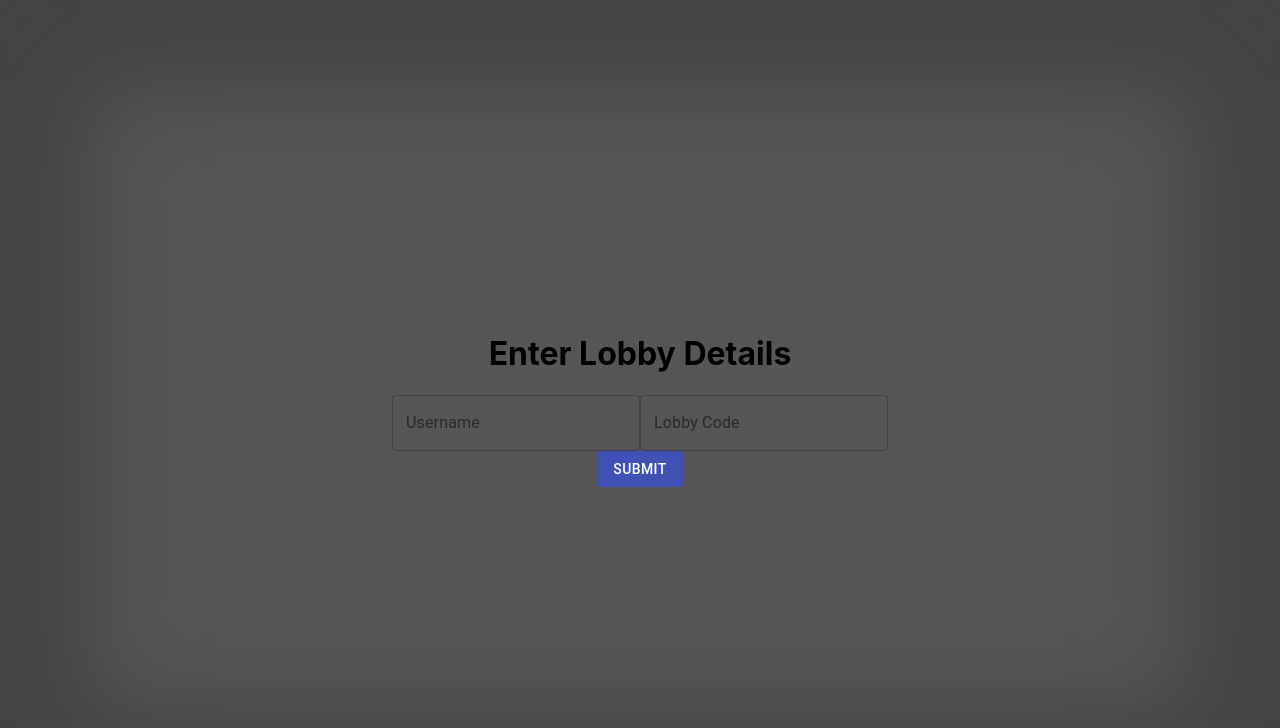
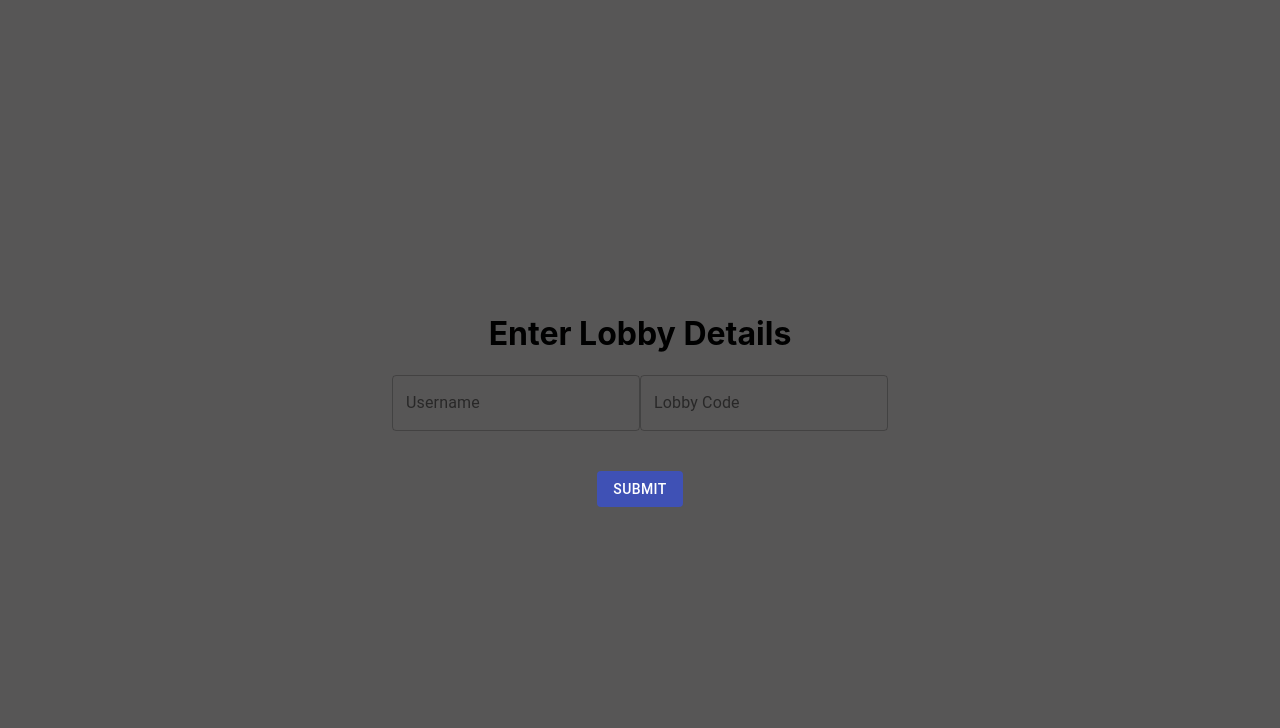
Before and after one commit to kavin1022/traffic-jam, a React (Create React App) app in the folder frontend/: page /join in a window 1280 px wide. Shown: the top 728 px of the page. Built offline with nearby package versions, Linux system fonts and the light colour scheme.

Commit message:
Increased gap between button and text field on start and join page

```diff
--- a/frontend/src/pages/AnotherPage.js
+++ b/frontend/src/pages/AnotherPage.js
@@ -1,25 +1,29 @@
-import React from 'react';
+import { useState, useEffect } from 'react';
 import { makeStyles } from '@material-ui/core';
 import '../styling/index.css';
 import InfoStats from '../components/TrafficPage/InfoStats';
 import Button from '@material-ui/core/Button';
 
-function startBreak() {
-  document.body.style = 'background: #bb1e10;';
-  console.log("test")
-}
+function AnotherPage() {
 
-function finishBreak() {
-  document.body.style = 'background: #33a532;';
-}
+  const [message, SetMessge] = useState("Work Away!");
 
-function AnotherPage() {
+  function startBreak() {
+    document.body.style = 'background: #bb1e10;';
+    SetMessge("Time to break!");
+  }
+
+  function finishBreak() {
+    document.body.style = 'background: #33a532;';
+    SetMessge("Work Away!");
+  }
 
   return (
     <div>
       <h1>Room Number: #28123</h1>
       <InfoStats/>
       <br/>
+      <p>{message}</p>
       <div className="three-lights">
         <button class="red" onClick={startBreak}></button>
         <span class="yellow"></span>
--- a/frontend/src/pages/JoinPage.js
+++ b/frontend/src/pages/JoinPage.js
@@ -31,7 +31,7 @@ function JoinPage() {
                 <TextField label="Lobby Code" variant="outlined">Lobby Code</TextField>
             </div>
                 <Link to="/another">
-                    <Button variant="contained" color="primary" disableElevation>Submit</Button>
+                    <Button variant="contained" color="primary" disableElevation id="page-box">Submit</Button>
                 </Link>
             </StyledFormContainer>
         </div>
--- a/frontend/src/pages/StartPage.js
+++ b/frontend/src/pages/StartPage.js
@@ -4,6 +4,7 @@ import TextField from '@material-ui/core/TextField';
 import Button from '@material-ui/core/Button';
 import { Link } from 'react-router-dom';
 import styled from 'styled-components';
+import '../styling/index-page.css';
 
 const StyledMuiButton = styled(Button)`
 & {
@@ -33,9 +34,9 @@ function StartPage() {
             <div className={'content'}>
                 <h1>Enter User Details</h1>
                     <StyledFormContainer noValidate autoComplete="off">
-                        <TextField label="Username" variant="outlined">Username</TextField>
+                        <TextField label="Username" variant="outlined" >Username</TextField>
                         <Link to="/another">
-                        <StyledMuiButton variant="contained" color="primary">Submit</StyledMuiButton>
+                        <StyledMuiButton variant="contained" color="primary" id="page-box">Submit</StyledMuiButton>
                         </Link>
                     </StyledFormContainer>
             </div>
--- a/frontend/src/styling/index-page.css
+++ b/frontend/src/styling/index-page.css
@@ -1,6 +1,6 @@
 #index-container {
     background-color: #575656;
-    box-shadow: inset 0px 0px 90px 90px #444444;
+    /**box-shadow: inset 0px 0px 90px 90px #444444;**/
 }
 
 .startBtnContainer {
--- a/frontend/src/styling/index.css
+++ b/frontend/src/styling/index.css
@@ -68,3 +68,7 @@ body {
 .green:hover{
   cursor: pointer;
 }
+
+#page-box{
+  margin-top: 40px;
+}
```
